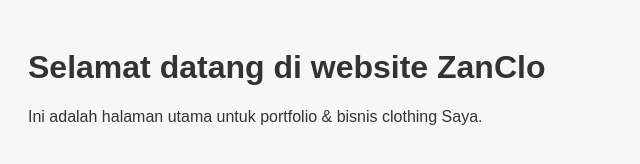
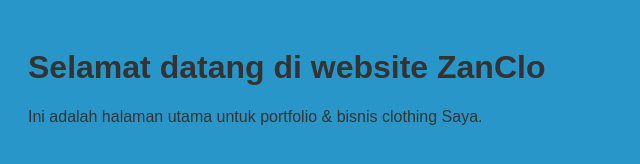
Before and after one commit to wantTobeMLengineer/ZanClo, a plain HTML site: page index.html in a window 1280 px wide. Shown: the whole page, without its empty margins (0-640 px from the left). Drawn offline with Linux system fonts and the light colour scheme.

Commit message:
edit css

```diff
--- a/assets/css/style.css
+++ b/assets/css/style.css
@@ -1,6 +1,6 @@
 body {
   font-family: sans-serif;
   padding: 20px;
-  background-color: #f7f7f7;
+  background-color: #2896c9;
   color: #333;
 }
```
